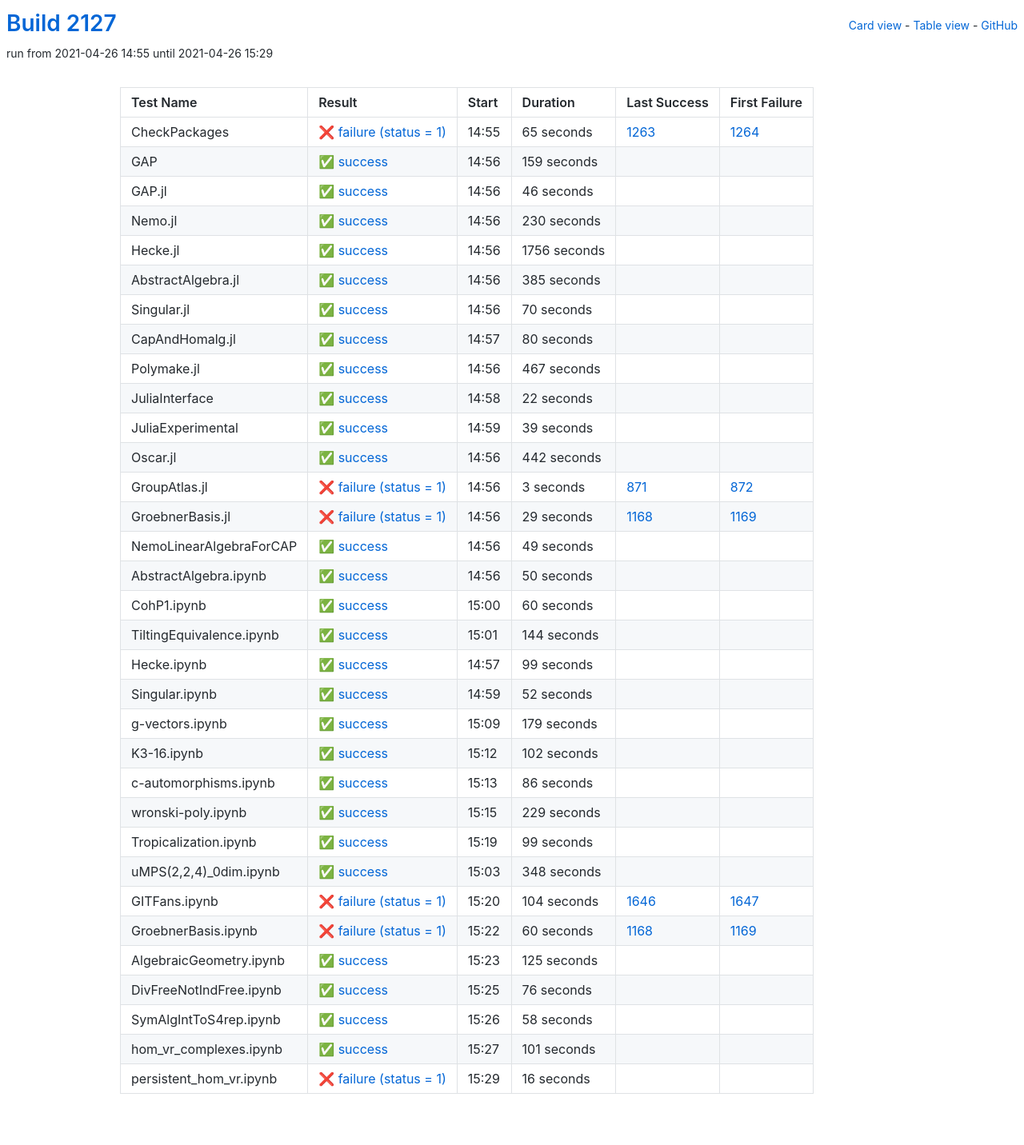
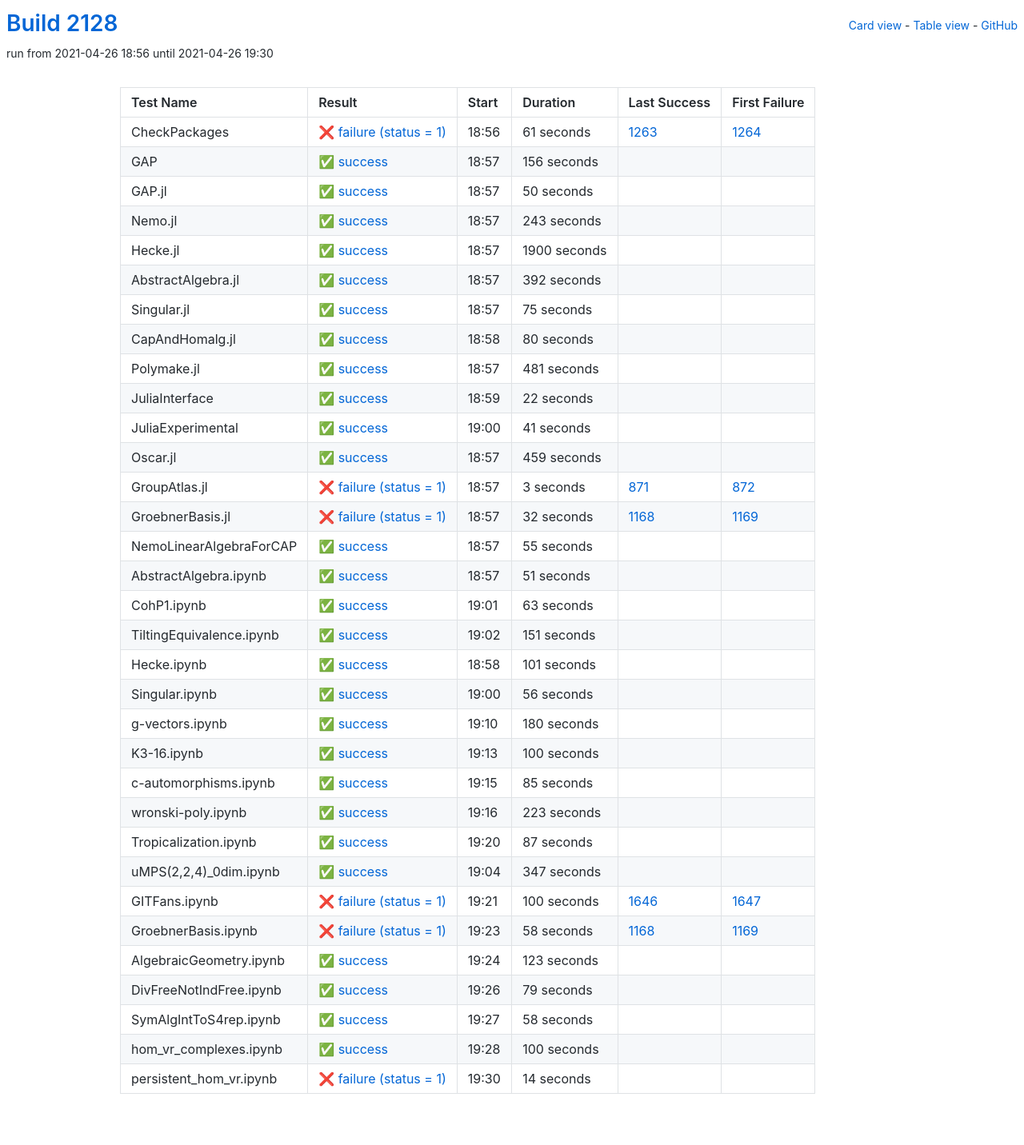
Before and after one commit to oscar-system/oscar-ci-status-stable, a Jekyll site: the page built from table.html, in a window 1280 px wide. Shown: the whole page at 80% size. Built offline with Jekyll 4.4.1, drawn with Linux system fonts in a browser that asks for light colours.

Commit message:
Build #2128

```diff
--- a/_data/ci.yml
+++ b/_data/ci.yml
@@ -1,6 +1,6 @@
 ---
-build: 2127
-build_url: https://oscarci.mathematik.uni-kl.de/job/oscar-stable/2127/
+build: 2128
+build_url: https://oscarci.mathematik.uni-kl.de/job/oscar-stable/2128/
 job: oscar-stable
 organization: oscar-system
 repo: oscar-ci-status-stable
@@ -8,92 +8,92 @@ repourl: https://github.com/oscar-system/oscar-ci-status-stable
 tests:
 - name: CheckPackages
   id: checkpackages
-  log: https://oscarci.mathematik.uni-kl.de/job/oscar-stable/2127/artifact/logs/build-2127/CheckPackages.log
-  start: 2021-04-26 14:55
+  log: https://oscarci.mathematik.uni-kl.de/job/oscar-stable/2128/artifact/logs/build-2128/CheckPackages.log
+  start: 2021-04-26 18:56
   success: false
   exitcode: 1
   status: failure
-  duration: 65
+  duration: 61
   last_success: 1263
   last_success_url: https://oscarci.mathematik.uni-kl.de/job/oscar-stable/1263/
   first_failure: 1264
   first_failure_url: https://oscarci.mathematik.uni-kl.de/job/oscar-stable/1264/
 - name: GAP
   id: gap
-  log: https://oscarci.mathematik.uni-kl.de/job/oscar-stable/2127/artifact/logs/build-2127/GAP.log
-  start: 2021-04-26 14:56
+  log: https://oscarci.mathematik.uni-kl.de/job/oscar-stable/2128/artifact/logs/build-2128/GAP.log
+  start: 2021-04-26 18:57
   success: true
   exitcode: 0
   status: success
-  duration: 159
+  duration: 156
   last_success: false
   last_success_url:
   first_failure: false
   first_failure_url:
 - name: GAP.jl
   id: gap-jl
-  log: https://oscarci.mathematik.uni-kl.de/job/oscar-stable/2127/artifact/logs/build-2127/GAP.jl.log
-  start: 2021-04-26 14:56
+  log: https://oscarci.mathematik.uni-kl.de/job/oscar-stable/2128/artifact/logs/build-2128/GAP.jl.log
+  start: 2021-04-26 18:57
   success: true
   exitcode: 0
   status: success
-  duration: 46
+  duration: 50
   last_success: false
   last_success_url:
   first_failure: false
   first_failure_url:
 - name: Nemo.jl
   id: nemo-jl
-  log: https://oscarci.mathematik.uni-kl.de/job/oscar-stable/2127/artifact/logs/build-2127/Nemo.jl.log
-  start: 2021-04-26 14:56
+  log: https://oscarci.mathematik.uni-kl.de/job/oscar-stable/2128/artifact/logs/build-2128/Nemo.jl.log
+  start: 2021-04-26 18:57
   success: true
   exitcode: 0
   status: success
-  duration: 230
+  duration: 243
   last_success: false
   last_success_url:
   first_failure: false
   first_failure_url:
 - name: Hecke.jl
   id: hecke-jl
-  log: https://oscarci.mathematik.uni-kl.de/job/oscar-stable/2127/artifact/logs/build-2127/Hecke.jl.log
-  start: 2021-04-26 14:56
+  log: https://oscarci.mathematik.uni-kl.de/job/oscar-stable/2128/artifact/logs/build-2128/Hecke.jl.log
+  start: 2021-04-26 18:57
   success: true
   exitcode: 0
   status: success
-  duration: 1756
+  duration: 1900
   last_success: false
   last_success_url:
   first_failure: false
   first_failure_url:
 - name: AbstractAlgebra.jl
   id: abstractalgebra-jl
-  log: https://oscarci.mathematik.uni-kl.de/job/oscar-stable/2127/artifact/logs/build-2127/AbstractAlgebra.jl.log
-  start: 2021-04-26 14:56
+  log: https://oscarci.mathematik.uni-kl.de/job/oscar-stable/2128/artifact/logs/build-2128/AbstractAlgebra.jl.log
+  start: 2021-04-26 18:57
   success: true
   exitcode: 0
   status: success
-  duration: 385
+  duration: 392
   last_success: false
   last_success_url:
   first_failure: false
   first_failure_url:
 - name: Singular.jl
   id: singular-jl
-  log: https://oscarci.mathematik.uni-kl.de/job/oscar-stable/2127/artifact/logs/build-2127/Singular.jl.log
-  start: 2021-04-26 14:56
+  log: https://oscarci.mathematik.uni-kl.de/job/oscar-stable/2128/artifact/logs/build-2128/Singular.jl.log
+  start: 2021-04-26 18:57
   success: true
   exitcode: 0
   status: success
-  duration: 70
+  duration: 75
   last_success: false
   last_success_url:
   first_failure: false
   first_failure_url:
 - name: CapAndHomalg.jl
   id: capandhomalg-jl
-  log: https://oscarci.mathematik.uni-kl.de/job/oscar-stable/2127/artifact/logs/build-2127/CapAndHomalg.jl.log
-  start: 2021-04-26 14:57
+  log: https://oscarci.mathematik.uni-kl.de/job/oscar-stable/2128/artifact/logs/build-2128/CapAndHomalg.jl.log
+  start: 2021-04-26 18:58
   success: true
   exitcode: 0
   status: success
@@ -104,20 +104,20 @@ tests:
   first_failure_url:
 - name: Polymake.jl
   id: polymake-jl
-  log: https://oscarci.mathematik.uni-kl.de/job/oscar-stable/2127/artifact/logs/build-2127/Polymake.jl.log
-  start: 2021-04-26 14:56
+  log: https://oscarci.mathematik.uni-kl.de/job/oscar-stable/2128/artifact/logs/build-2128/Polymake.jl.log
+  start: 2021-04-26 18:57
   success: true
   exitcode: 0
   status: success
-  duration: 467
+  duration: 481
   last_success: false
   last_success_url:
   first_failure: false
   first_failure_url:
 - name: JuliaInterface
   id: juliainterface
-  log: https://oscarci.mathematik.uni-kl.de/job/oscar-stable/2127/artifact/logs/build-2127/JuliaInterface.log
-  start: 2021-04-26 14:58
+  log: https://oscarci.mathematik.uni-kl.de/job/oscar-stable/2128/artifact/logs/build-2128/JuliaInterface.log
+  start: 2021-04-26 18:59
   success: true
   exitcode: 0
   status: success
@@ -128,32 +128,32 @@ tests:
   first_failure_url:
 - name: JuliaExperimental
   id: juliaexperimental
-  log: https://oscarci.mathematik.uni-kl.de/job/oscar-stable/2127/artifact/logs/build-2127/JuliaExperimental.log
-  start: 2021-04-26 14:59
+  log: https://oscarci.mathematik.uni-kl.de/job/oscar-stable/2128/artifact/logs/build-2128/JuliaExperimental.log
+  start: 2021-04-26 19:00
   success: true
   exitcode: 0
   status: success
-  duration: 39
+  duration: 41
   last_success: false
   last_success_url:
   first_failure: false
   first_failure_url:
 - name: Oscar.jl
   id: oscar-jl
-  log: https://oscarci.mathematik.uni-kl.de/job/oscar-stable/2127/artifact/logs/build-2127/Oscar.jl.log
-  start: 2021-04-26 14:56
+  log: https://oscarci.mathematik.uni-kl.de/job/oscar-stable/2128/artifact/logs/build-2128/Oscar.jl.log
+  start: 2021-04-26 18:57
   success: true
   exitcode: 0
   status: success
-  duration: 442
+  duration: 459
   last_success: false
   last_success_url:
   first_failure: false
   first_failure_url:
 - name: GroupAtlas.jl
   id: groupatlas-jl
-  log: https://oscarci.mathematik.uni-kl.de/job/oscar-stable/2127/artifact/logs/build-2127/GroupAtlas.jl.log
-  start: 2021-04-26 14:56
+  log: https://oscarci.mathematik.uni-kl.de/job/oscar-stable/2128/artifact/logs/build-2128/GroupAtlas.jl.log
+  start: 2021-04-26 18:57
   success: false
   exitcode: 1
   status: failure
@@ -164,212 +164,212 @@ tests:
   first_failure_url: https://oscarci.mathematik.uni-kl.de/job/oscar-stable/872/
 - name: GroebnerBasis.jl
   id: groebnerbasis-jl
-  log: https://oscarci.mathematik.uni-kl.de/job/oscar-stable/2127/artifact/logs/build-2127/GroebnerBasis.jl.log
-  start: 2021-04-26 14:56
+  log: https://oscarci.mathematik.uni-kl.de/job/oscar-stable/2128/artifact/logs/build-2128/GroebnerBasis.jl.log
+  start: 2021-04-26 18:57
   success: false
   exitcode: 1
   status: failure
-  duration: 29
+  duration: 32
   last_success: 1168
   last_success_url: https://oscarci.mathematik.uni-kl.de/job/oscar-stable/1168/
   first_failure: 1169
   first_failure_url: https://oscarci.mathematik.uni-kl.de/job/oscar-stable/1169/
 - name: NemoLinearAlgebraForCAP
   id: nemolinearalgebraforcap
-  log: https://oscarci.mathematik.uni-kl.de/job/oscar-stable/2127/artifact/logs/build-2127/NemoLinearAlgebraForCAP.log
-  start: 2021-04-26 14:56
+  log: https://oscarci.mathematik.uni-kl.de/job/oscar-stable/2128/artifact/logs/build-2128/NemoLinearAlgebraForCAP.log
+  start: 2021-04-26 18:57
   success: true
   exitcode: 0
   status: success
-  duration: 49
+  duration: 55
   last_success: false
   last_success_url:
   first_failure: false
   first_failure_url:
 - name: AbstractAlgebra.ipynb
   id: abstractalgebra-ipynb
-  log: https://oscarci.mathematik.uni-kl.de/job/oscar-stable/2127/artifact/logs/build-2127/AbstractAlgebra.ipynb.log
-  start: 2021-04-26 14:56
+  log: https://oscarci.mathematik.uni-kl.de/job/oscar-stable/2128/artifact/logs/build-2128/AbstractAlgebra.ipynb.log
+  start: 2021-04-26 18:57
   success: true
   exitcode: 0
   status: success
-  duration: 50
+  duration: 51
   last_success: false
   last_success_url:
   first_failure: false
   first_failure_url:
 - name: CohP1.ipynb
   id: cohp1-ipynb
-  log: https://oscarci.mathematik.uni-kl.de/job/oscar-stable/2127/artifact/logs/build-2127/CohP1.ipynb.log
-  start: 2021-04-26 15:00
+  log: https://oscarci.mathematik.uni-kl.de/job/oscar-stable/2128/artifact/logs/build-2128/CohP1.ipynb.log
+  start: 2021-04-26 19:01
   success: true
   exitcode: 0
   status: success
-  duration: 60
+  duration: 63
   last_success: false
   last_success_url:
   first_failure: false
   first_failure_url:
 - name: TiltingEquivalence.ipynb
   id: tiltingequivalence-ipynb
-  log: https://oscarci.mathematik.uni-kl.de/job/oscar-stable/2127/artifact/logs/build-2127/TiltingEquivalence.ipynb.log
-  start: 2021-04-26 15:01
+  log: https://oscarci.mathematik.uni-kl.de/job/oscar-stable/2128/artifact/logs/build-2128/TiltingEquivalence.ipynb.log
+  start: 2021-04-26 19:02
   success: true
   exitcode: 0
   status: success
-  duration: 144
+  duration: 151
   last_success: false
   last_success_url:
   first_failure: false
   first_failure_url:
 - name: Hecke.ipynb
   id: hecke-ipynb
-  log: https://oscarci.mathematik.uni-kl.de/job/oscar-stable/2127/artifact/logs/build-2127/Hecke.ipynb.log
-  start: 2021-04-26 14:57
+  log: https://oscarci.mathematik.uni-kl.de/job/oscar-stable/2128/artifact/logs/build-2128/Hecke.ipynb.log
+  start: 2021-04-26 18:58
   success: true
   exitcode: 0
   status: success
-  duration: 99
+  duration: 101
   last_success: false
   last_success_url:
   first_failure: false
   first_failure_url:
 - name: Singular.ipynb
   id: singular-ipynb
-  log: https://oscarci.mathematik.uni-kl.de/job/oscar-stable/2127/artifact/logs/build-2127/Singular.ipynb.log
-  start: 2021-04-26 14:59
+  log: https://oscarci.mathematik.uni-kl.de/job/oscar-stable/2128/artifact/logs/build-2128/Singular.ipynb.log
+  start: 2021-04-26 19:00
   success: true
   exitcode: 0
   status: success
-  duration: 52
+  duration: 56
   last_success: false
   last_success_url:
   first_failure: false
   first_failure_url:
 - name: g-vectors.ipynb
   id: g-vectors-ipynb
-  log: https://oscarci.mathematik.uni-kl.de/job/oscar-stable/2127/artifact/logs/build-2127/g-vectors.ipynb.log
-  start: 2021-04-26 15:09
+  log: https://oscarci.mathematik.uni-kl.de/job/oscar-stable/2128/artifact/logs/build-2128/g-vectors.ipynb.log
+  start: 2021-04-26 19:10
   success: true
   exitcode: 0
   status: success
-  duration: 179
+  duration: 180
   last_success: false
   last_success_url:
   first_failure: false
   first_failure_url:
 - name: K3-16.ipynb
   id: k3-16-ipynb
-  log: https://oscarci.mathematik.uni-kl.de/job/oscar-stable/2127/artifact/logs/build-2127/K3-16.ipynb.log
-  start: 2021-04-26 15:12
+  log: https://oscarci.mathematik.uni-kl.de/job/oscar-stable/2128/artifact/logs/build-2128/K3-16.ipynb.log
+  start: 2021-04-26 19:13
   success: true
   exitcode: 0
   status: success
-  duration: 102
+  duration: 100
   last_success: false
   last_success_url:
   first_failure: false
   first_failure_url:
 - name: c-automorphisms.ipynb
   id: c-automorphisms-ipynb
-  log: https://oscarci.mathematik.uni-kl.de/job/oscar-stable/2127/artifact/logs/build-2127/c-automorphisms.ipynb.log
-  start: 2021-04-26 15:13
+  log: https://oscarci.mathematik.uni-kl.de/job/oscar-stable/2128/artifact/logs/build-2128/c-automorphisms.ipynb.log
+  start: 2021-04-26 19:15
   success: true
   exitcode: 0
   status: success
-  duration: 86
+  duration: 85
   last_success: false
   last_success_url:
   first_failure: false
   first_failure_url:
 - name: wronski-poly.ipynb
   id: wronski-poly-ipynb
-  log: https://oscarci.mathematik.uni-kl.de/job/oscar-stable/2127/artifact/logs/build-2127/wronski-poly.ipynb.log
-  start: 2021-04-26 15:15
+  log: https://oscarci.mathematik.uni-kl.de/job/oscar-stable/2128/artifact/logs/build-2128/wronski-poly.ipynb.log
+  start: 2021-04-26 19:16
   success: true
   exitcode: 0
   status: success
-  duration: 229
+  duration: 223
   last_success: false
   last_success_url:
   first_failure: false
   first_failure_url:
 - name: Tropicalization.ipynb
   id: tropicalization-ipynb
-  log: https://oscarci.mathematik.uni-kl.de/job/oscar-stable/2127/artifact/logs/build-2127/Tropicalization.ipynb.log
-  start: 2021-04-26 15:19
+  log: https://oscarci.mathematik.uni-kl.de/job/oscar-stable/2128/artifact/logs/build-2128/Tropicalization.ipynb.log
+  start: 2021-04-26 19:20
   success: true
   exitcode: 0
   status: success
-  duration: 99
+  duration: 87
   last_success: false
   last_success_url:
   first_failure: false
   first_failure_url:
 - name: uMPS(2,2,4)_0dim.ipynb
   id: umps-2-2-4-0dim-ipynb
-  log: https://oscarci.mathematik.uni-kl.de/job/oscar-stable/2127/artifact/logs/build-2127/uMPS-2-2-4-_0dim.ipynb.log
-  start: 2021-04-26 15:03
+  log: https://oscarci.mathematik.uni-kl.de/job/oscar-stable/2128/artifact/logs/build-2128/uMPS-2-2-4-_0dim.ipynb.log
+  start: 2021-04-26 19:04
   success: true
   exitcode: 0
   status: success
-  duration: 348
+  duration: 347
   last_success: false
   last_success_url:
   first_failure: false
   first_failure_url:
 - name: GITFans.ipynb
   id: gitfans-ipynb
-  log: https://oscarci.mathematik.uni-kl.de/job/oscar-stable/2127/artifact/logs/build-2127/GITFans.ipynb.log
-  start: 2021-04-26 15:20
+  log: https://oscarci.mathematik.uni-kl.de/job/oscar-stable/2128/artifact/logs/build-2128/GITFans.ipynb.log
+  start: 2021-04-26 19:21
   success: false
   exitcode: 1
   status: failure
-  duration: 104
+  duration: 100
   last_success: 1646
   last_success_url: https://oscarci.mathematik.uni-kl.de/job/oscar-stable/1646/
   first_failure: 1647
   first_failure_url: https://oscarci.mathematik.uni-kl.de/job/oscar-stable/1647/
 - name: GroebnerBasis.ipynb
   id: groebnerbasis-ipynb
-  log: https://oscarci.mathematik.uni-kl.de/job/oscar-stable/2127/artifact/logs/build-2127/GroebnerBasis.ipynb.log
-  start: 2021-04-26 15:22
+  log: https://oscarci.mathematik.uni-kl.de/job/oscar-stable/2128/artifact/logs/build-2128/GroebnerBasis.ipynb.log
+  start: 2021-04-26 19:23
   success: false
   exitcode: 1
   status: failure
-  duration: 60
+  duration: 58
   last_success: 1168
   last_success_url: https://oscarci.mathematik.uni-kl.de/job/oscar-stable/1168/
   first_failure: 1169
   first_failure_url: https://oscarci.mathematik.uni-kl.de/job/oscar-stable/1169/
 - name: AlgebraicGeometry.ipynb
   id: algebraicgeometry-ipynb
-  log: https://oscarci.mathematik.uni-kl.de/job/oscar-stable/2127/artifact/logs/build-2127/AlgebraicGeometry.ipynb.log
-  start: 2021-04-26 15:23
+  log: https://oscarci.mathematik.uni-kl.de/job/oscar-stable/2128/artifact/logs/build-2128/AlgebraicGeometry.ipynb.log
+  start: 2021-04-26 19:24
   success: true
   exitcode: 0
   status: success
-  duration: 125
+  duration: 123
   last_success: false
   last_success_url:
   first_failure: false
   first_failure_url:
 - name: DivFreeNotIndFree.ipynb
   id: divfreenotindfree-ipynb
-  log: https://oscarci.mathematik.uni-kl.de/job/oscar-stable/2127/artifact/logs/build-2127/DivFreeNotIndFree.ipynb.log
-  start: 2021-04-26 15:25
+  log: https://oscarci.mathematik.uni-kl.de/job/oscar-stable/2128/artifact/logs/build-2128/DivFreeNotIndFree.ipynb.log
+  start: 2021-04-26 19:26
   success: true
   exitcode: 0
   status: success
-  duration: 76
+  duration: 79
   last_success: false
   last_success_url:
   first_failure: false
   first_failure_url:
 - name: SymAlgIntToS4rep.ipynb
   id: symalginttos4rep-ipynb
-  log: https://oscarci.mathematik.uni-kl.de/job/oscar-stable/2127/artifact/logs/build-2127/SymAlgIntToS4rep.ipynb.log
-  start: 2021-04-26 15:26
+  log: https://oscarci.mathematik.uni-kl.de/job/oscar-stable/2128/artifact/logs/build-2128/SymAlgIntToS4rep.ipynb.log
+  start: 2021-04-26 19:27
   success: true
   exitcode: 0
   status: success
@@ -380,24 +380,24 @@ tests:
   first_failure_url:
 - name: hom_vr_complexes.ipynb
   id: hom-vr-complexes-ipynb
-  log: https://oscarci.mathematik.uni-kl.de/job/oscar-stable/2127/artifact/logs/build-2127/hom_vr_complexes.ipynb.log
-  start: 2021-04-26 15:27
+  log: https://oscarci.mathematik.uni-kl.de/job/oscar-stable/2128/artifact/logs/build-2128/hom_vr_complexes.ipynb.log
+  start: 2021-04-26 19:28
   success: true
   exitcode: 0
   status: success
-  duration: 101
+  duration: 100
   last_success: false
   last_success_url:
   first_failure: false
   first_failure_url:
 - name: persistent_hom_vr.ipynb
   id: persistent-hom-vr-ipynb
-  log: https://oscarci.mathematik.uni-kl.de/job/oscar-stable/2127/artifact/logs/build-2127/persistent_hom_vr.ipynb.log
-  start: 2021-04-26 15:29
+  log: https://oscarci.mathematik.uni-kl.de/job/oscar-stable/2128/artifact/logs/build-2128/persistent_hom_vr.ipynb.log
+  start: 2021-04-26 19:30
   success: false
   exitcode: 1
   status: failure
-  duration: 16
+  duration: 14
   last_success: false
   last_success_url:
   first_failure: false
```
Also changed, not shown: README.md.
